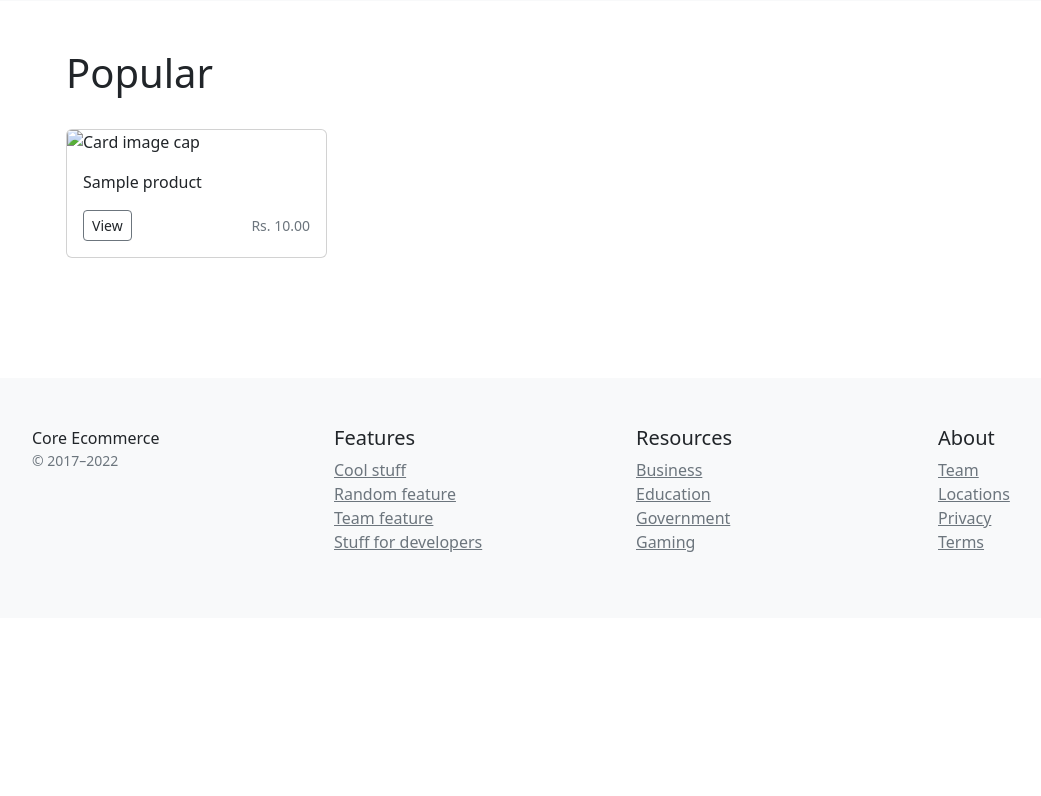
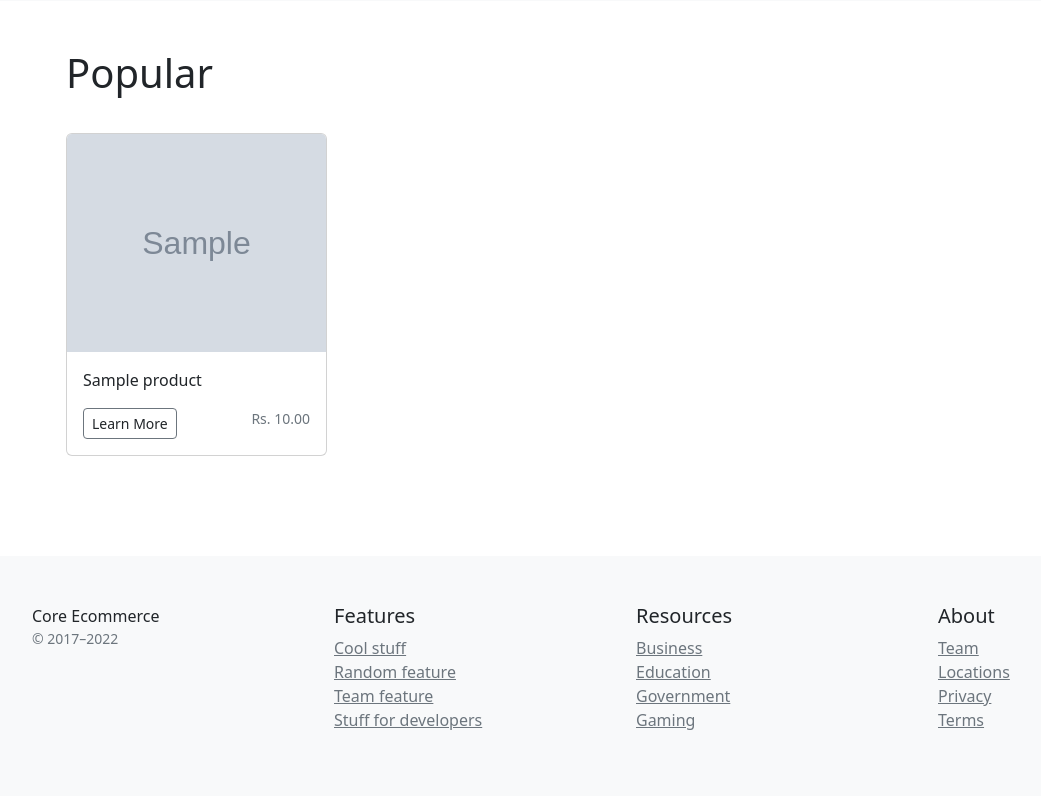
Before and after one commit to AbhinasRegmi/ecommerce, a Django app: page / in a window 1280 px wide. Shown: the part 421-1217 px from the top of the page, without its empty margins (16-1057 px from the left). Before the commit the page ends 973 px from the top, so only its background shows below. Run offline with Django 4.2, Linux system fonts and the light colour scheme; tables that the repository leaves empty hold one stand-in row (values such as "Sample post"); grey boxes marked "Sample" are stand-in pictures; some libraries are stand-ins or nearby versions.

Commit message:
Refactored HomeView templates to match changes

```diff
--- a/core_ecommerce/settings/base.py
+++ b/core_ecommerce/settings/base.py
@@ -41,6 +41,9 @@ INSTALLED_APPS = [
     'accounts',
     'payments',
     'orders',
+
+    #external
+    'mptt',
 ]
 
 MIDDLEWARE = [
--- a/store/admin.py
+++ b/store/admin.py
@@ -15,7 +15,7 @@ from .models import (
 
 @admin.register(Category)
 class CategoryAdminConfig(MPTTModelAdmin):
-    prepopulated_fields = ['']
+    prepopulated_fields = {'slug': ['name']}
 
 class ProductSpecificationInline(admin.TabularInline):
     model=ProductSpecification
@@ -40,3 +40,5 @@ class ProductAdminConfig(admin.ModelAdmin):
         ProductSpecificationValueInline,
         ProductImageInline
     ]
+
+    prepopulated_fields = {'slug': ['title']}
--- a/store/models.py
+++ b/store/models.py
@@ -190,10 +190,11 @@ class ProductImage(models.Model):
     product = models.ForeignKey(
         Product,
         on_delete=models.CASCADE,
+        related_name='images',
     )
 
     image = models.ImageField(
-        upload_to=f'product/{product}/',
+        upload_to=f'product/',
         default='product/default.png',
         validators=[validate_max_image_size],
     )
--- a/templates/store/home-view.html
+++ b/templates/store/home-view.html
@@ -30,14 +30,20 @@
       <div class="row">
 
         {% for product in product_list%}
-            <div class="col-3">
-            <div class="card mb-4 box-shadow">
-                        <img class="card-img-top center" style="max-height:300px;max-width: 300px;"  src="{{ product.image.url }}" alt="Card image cap">
-                <div class="card-body">
+            <div class="col-lg-3 col-sm-4 my-1">
+            <div class="card mb-4 box-shadow h-100">
+                {% if product.images %}
+                  {% for image in product.images.all %}
+                    {% if image.is_featured %}
+                        <img class="card-img-top h-75"  src="{{ image.image.url }}" alt="Card image cap">
+                    {% endif %}
+                    {% endfor %}
+                {% endif %}
+                <div class="card-body h-30">
                 <p class="card-text">{{product.title}}</p>
-                <div class="d-flex justify-content-between align-items-center">
+                <div class="d-flex justify-content-between">
                     <div class="btn-group">
-                    <button type="button" class="btn btn-sm btn-outline-secondary"><a class="text-decoration-none text-dark" href="{{ product.get_absolute_url }}">View</a></button>
+                    <a role='button' class="text-decoration-none text-dark btn btn-sm btn-outline-secondary" href="{{ product.get_absolute_url }}">Learn More</a>
                     </div>
                     <small class="text-muted">Rs. {{product.price}}</small>
                 </div>
```
Also changed, not shown: store/migrations/0003_alter_productimage_image.py (added), store/migrations/0004_alter_productimage_product.py (added).
